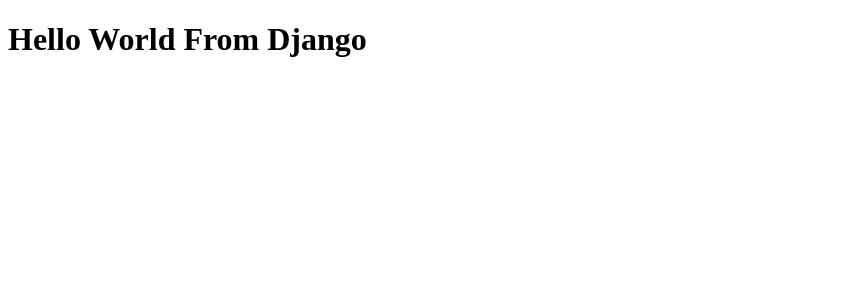
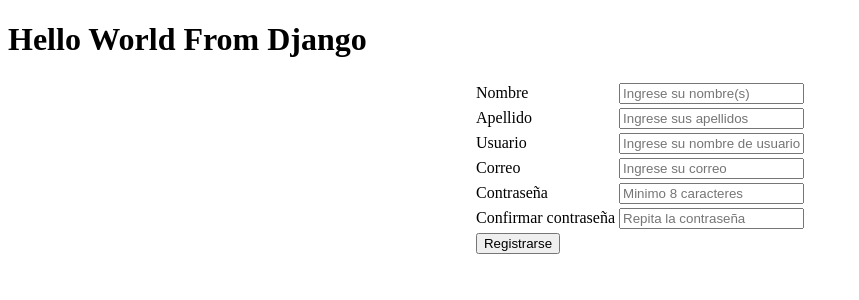
Before and after one commit to Michinded/Proyecto-Integrador-HelpMe-S184-5, a Django app: page / in a window 1280 px wide. Shown: the top 300 px of the page, without its empty margins (0-859 px from the left). Run offline with Django 4.2, Linux system fonts and the light colour scheme.

Commit message:
Formulario de registro
Creación de formulario de registro

```diff
--- a/blogs/templates/singup.html
+++ b/blogs/templates/singup.html
@@ -8,5 +8,43 @@
 </head>
 <body>
     <h1>Hello World From Django</h1>
+    <center>
+        <!-- Formualrio de registro -->
+        <form action="" method="POST">
+            {% csrf_token %}
+            <table>
+                <tr>
+                    <td>Nombre</td>
+                    <td><input type="text" name="name" placeholder="Ingrese su nombre(s)"></td>
+                </tr>
+                <tr>
+                    <td>Apellido</td>
+                    <td><input type="text" name="last_name" placeholder="Ingrese sus apellidos"></td>
+                </tr>
+                <tr>
+                    <td>Usuario</td>
+                    <td><input type="text" name="username" placeholder="Ingrese su nombre de usuario"></td>
+                </tr>
+                <tr>
+                    <td>Correo</td>
+                    <td><input type="email" name="email" placeholder="Ingrese su correo"></td>
+                </tr>
+                <tr>
+                    <td>Contraseña</td>
+                    <!--  Contraseña de minimo 8 caracteres  -->
+                    <td><input type="password" name="password1" pattern=".{8,}" placeholder="Minimo 8 caracteres"></td>
+                </tr>
+                <tr>
+                    <td>Confirmar contraseña</td>
+                    <td><input type="password" name="password2" pattern=".{8,}" placeholder="Repita la contraseña"></td>
+                </tr>
+                <tr>
+                    <td><input type="submit" value="Registrarse"></td>
+                </tr>
+            </table>
+        </form>
+
+    </center>
+
 </body>
 </html>
```
Also changed, not shown: db.sqlite3.
